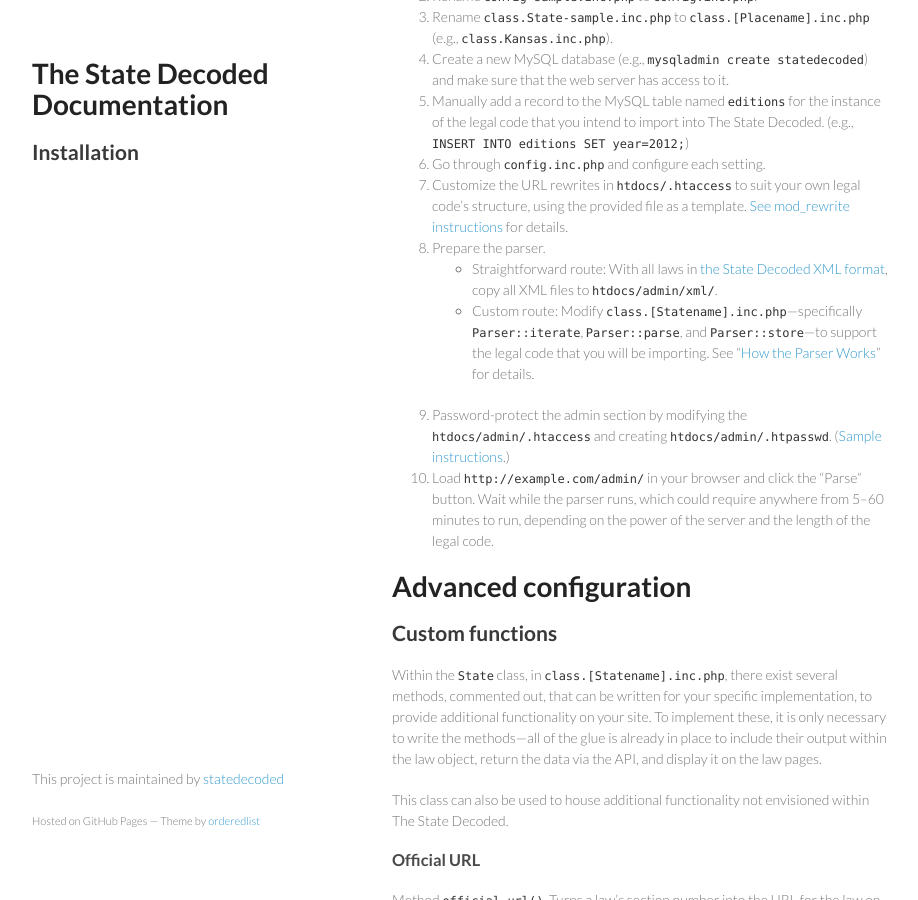
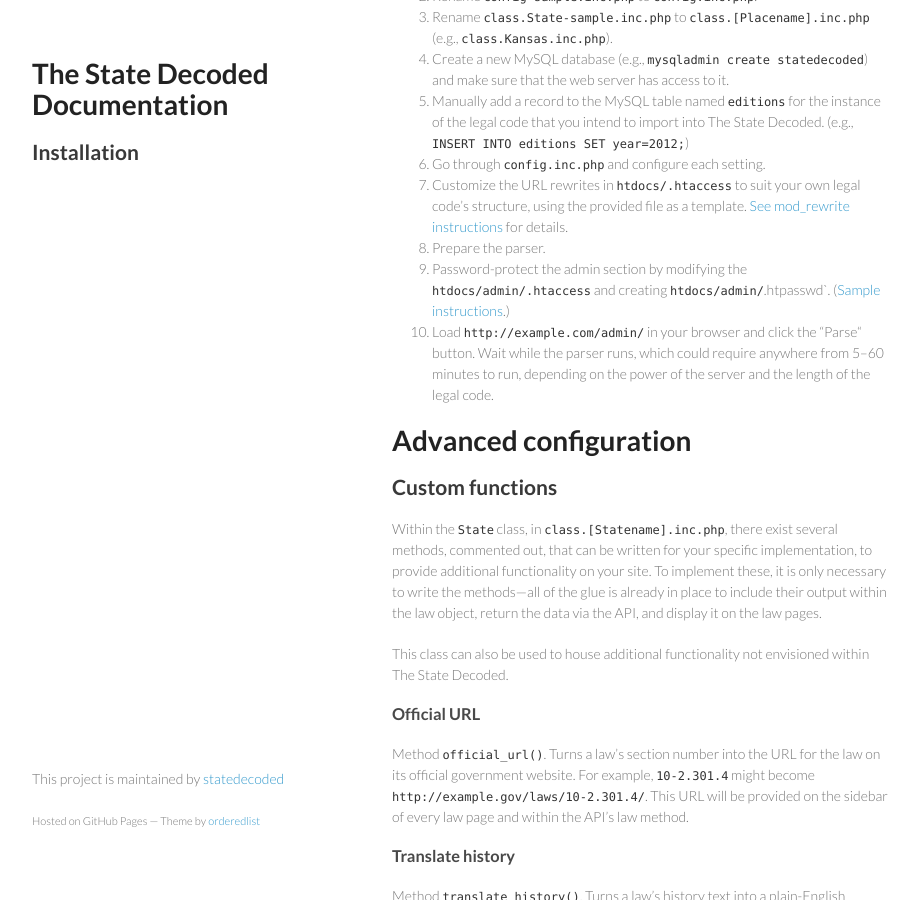
Before and after one commit to statedecoded/documentation, a Jekyll site: the page built from installation.md, in a window 1280 px wide and 900 px high, scrolled down 800 px. Shown: the whole window, without its empty margins (178-1096 px from the left). Built offline with Jekyll 4.4.1, drawn with Linux system fonts in a browser that asks for light colours.

Commit message:
Revert "Please please please"
This reverts commit 55f906bf3416d764f03092a33c627f2f0f1e96af.

```diff
--- a/installation.md
+++ b/installation.md
@@ -34,9 +34,7 @@
 1. Go through `config.inc.php` and configure each setting.
 1. Customize the URL rewrites in `htdocs/.htaccess` to suit your own legal code's structure, using the provided file as a template. [See mod_rewrite instructions](http://httpd.apache.org/docs/current/mod/mod_rewrite.html) for details.
 1. Prepare the parser.
-	* Straightforward route: With all laws in [the State Decoded XML format](xml-format.html), copy all XML files to `htdocs/admin/xml/`.
-	* Custom route: Modify `class.[Statename].inc.php`—specifically `Parser::iterate`, `Parser::parse`, and `Parser::store`—to support the legal code that you will be importing. See "[How the Parser Works](parser.html)" for details.
-1. Password-protect the admin section by modifying the `htdocs/admin/.htaccess` and creating `htdocs/admin/.htpasswd`. ([Sample instructions](http://www.seas.upenn.edu/cets/answers/auth-htpasswd.html).)
+1. Password-protect the admin section by modifying the `htdocs/admin/.htaccess` and creating `htdocs/admin/`.htpasswd`. ([Sample instructions](http://www.seas.upenn.edu/cets/answers/auth-htpasswd.html).)
 1. Load `http://example.com/admin/` in your browser and click the “Parse“ button. Wait while the parser runs, which could require anywhere from 5–60 minutes to run, depending on the power of the server and the length of the legal code.
 
 
```
